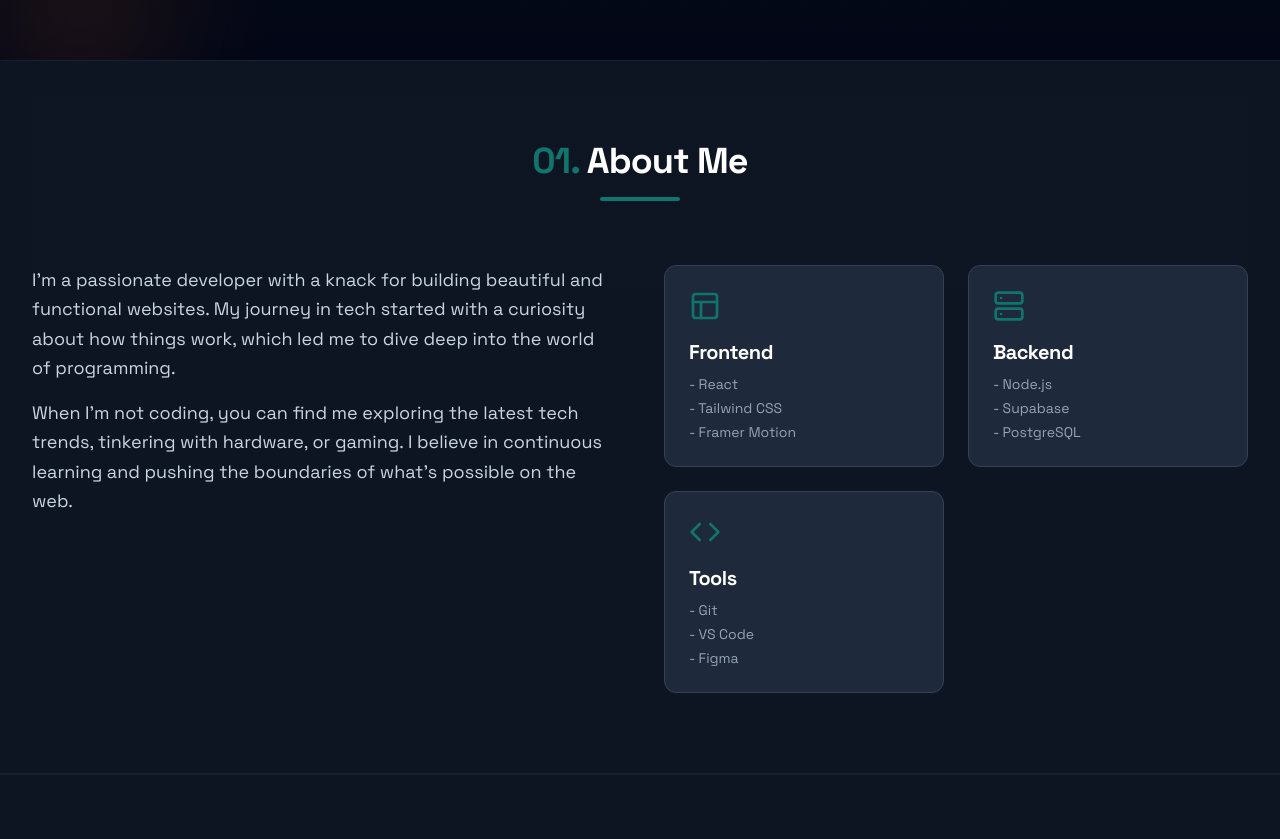
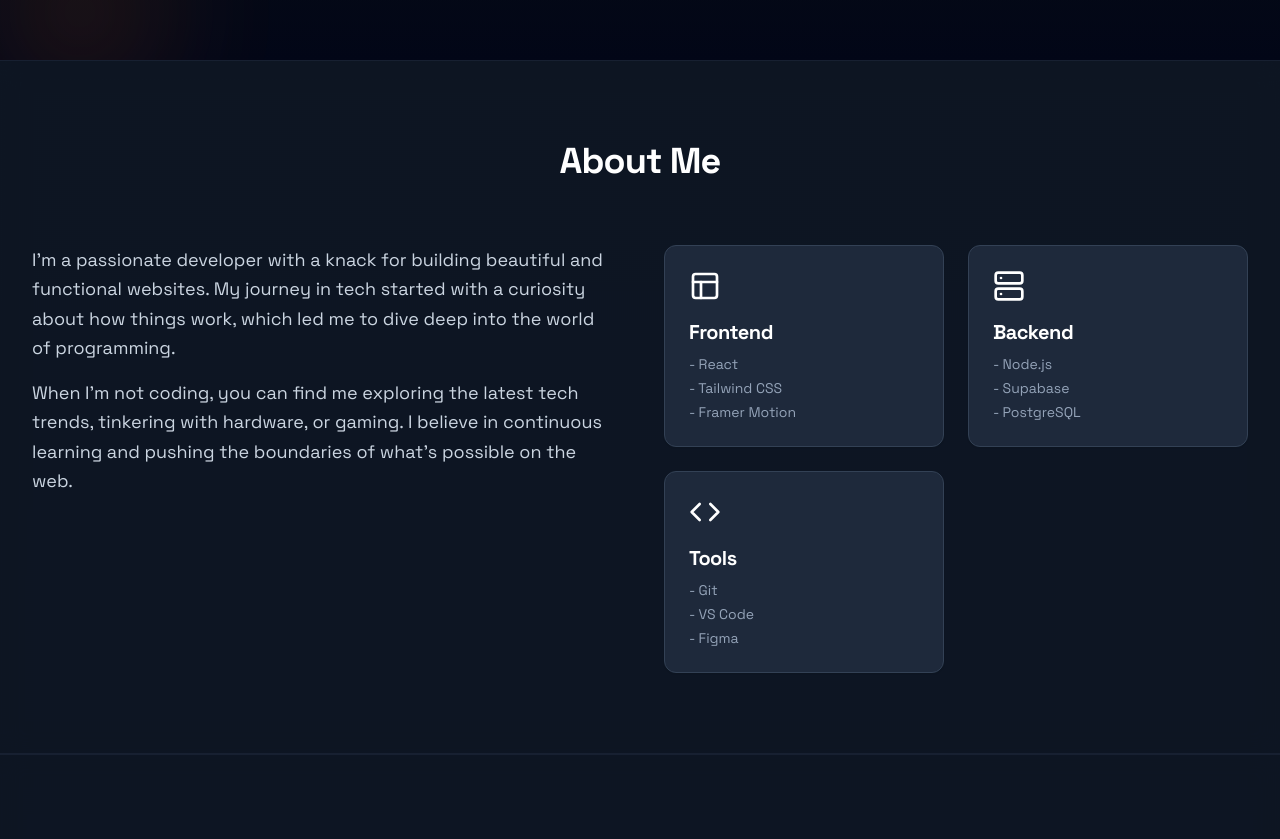
Before and after one commit to Bisbiss/personal-website, a React (Vite) app: page / in a window 1280 px wide. Shown: the part 740-1579 px from the top of the page. Built offline with nearby package versions, Linux system fonts and the light colour scheme; no server answers; the database is empty.

Commit message:
update about

```diff
--- a/src/components/About.jsx
+++ b/src/components/About.jsx
@@ -46,8 +46,7 @@ const About = () => {
                     transition={{ duration: 0.5 }}
                     className="text-center mb-16"
                 >
-                    <h2 className="text-3xl md:text-4xl font-bold mb-4 text-slate-900 dark:text-white"><span className="text-primary">01.</span> About Me</h2>
-                    <div className="w-20 h-1 bg-primary mx-auto rounded-full"></div>
+                    <h2 className="text-3xl md:text-4xl font-bold mb-6 text-slate-900 dark:text-white">About Me</h2>
                 </motion.div>
 
                 <div className="grid grid-cols-1 md:grid-cols-2 gap-12 items-start">
@@ -83,9 +82,9 @@ const About = () => {
                                 whileInView={{ opacity: 1, y: 0 }}
                                 viewport={{ once: true }}
                                 transition={{ duration: 0.5, delay: 0.3 + index * 0.1 }}
-                                className="bg-slate-50 dark:bg-slate-800 p-6 rounded-xl border border-slate-200 dark:border-slate-700 hover:border-primary dark:hover:border-primary transition-colors shadow-sm dark:shadow-none"
+                                className="bg-slate-50 dark:bg-slate-800 p-6 rounded-xl border border-slate-200 dark:border-slate-700 hover:border-slate-400 dark:hover:border-slate-500 transition-colors shadow-sm"
                             >
-                                <div className="text-primary mb-4">{getIconForCategory(skill.category)}</div>
+                                <div className="text-slate-900 dark:text-white mb-4">{getIconForCategory(skill.category)}</div>
                                 <h3 className="text-xl font-bold mb-2 text-slate-900 dark:text-white">{skill.category}</h3>
                                 <ul className="text-slate-600 dark:text-slate-400 text-sm space-y-1">
                                     {/* Handle both array and string formats for items */}
```
